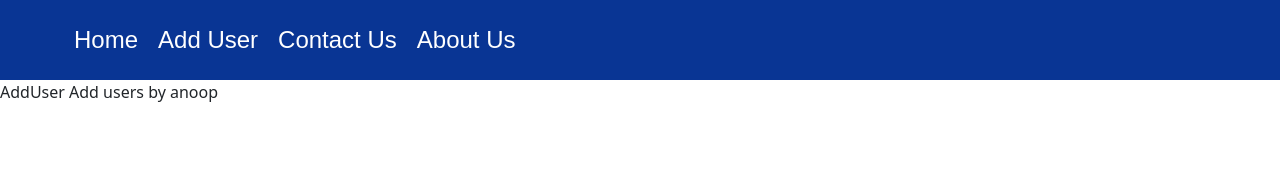
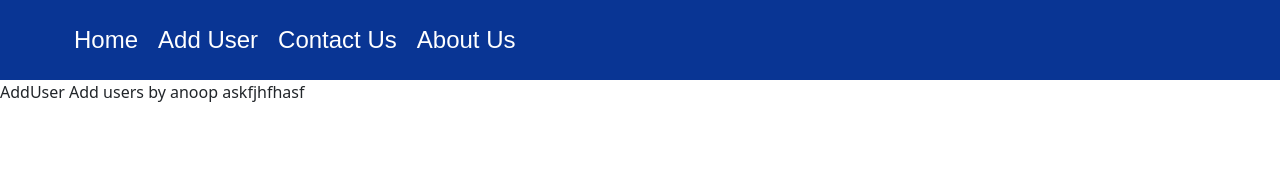
Before and after one commit to mustakimp45/employee_management_frontend, a React (Create React App) app: page /AddUser in a window 1280 px wide. Shown: the top 170 px of the page. Built offline with nearby package versions, Linux system fonts and the light colour scheme.

Commit message:
add git test case

```diff
--- a/src/AddUser.js
+++ b/src/AddUser.js
@@ -1,5 +1,7 @@
 import React from "react";
 
 export default function AddUser() {
-  return <div>AddUser Add users by anoop</div>;
+  return <div>AddUser Add users by anoop
+    askfjhfhasf
+  </div>;
 }
```
